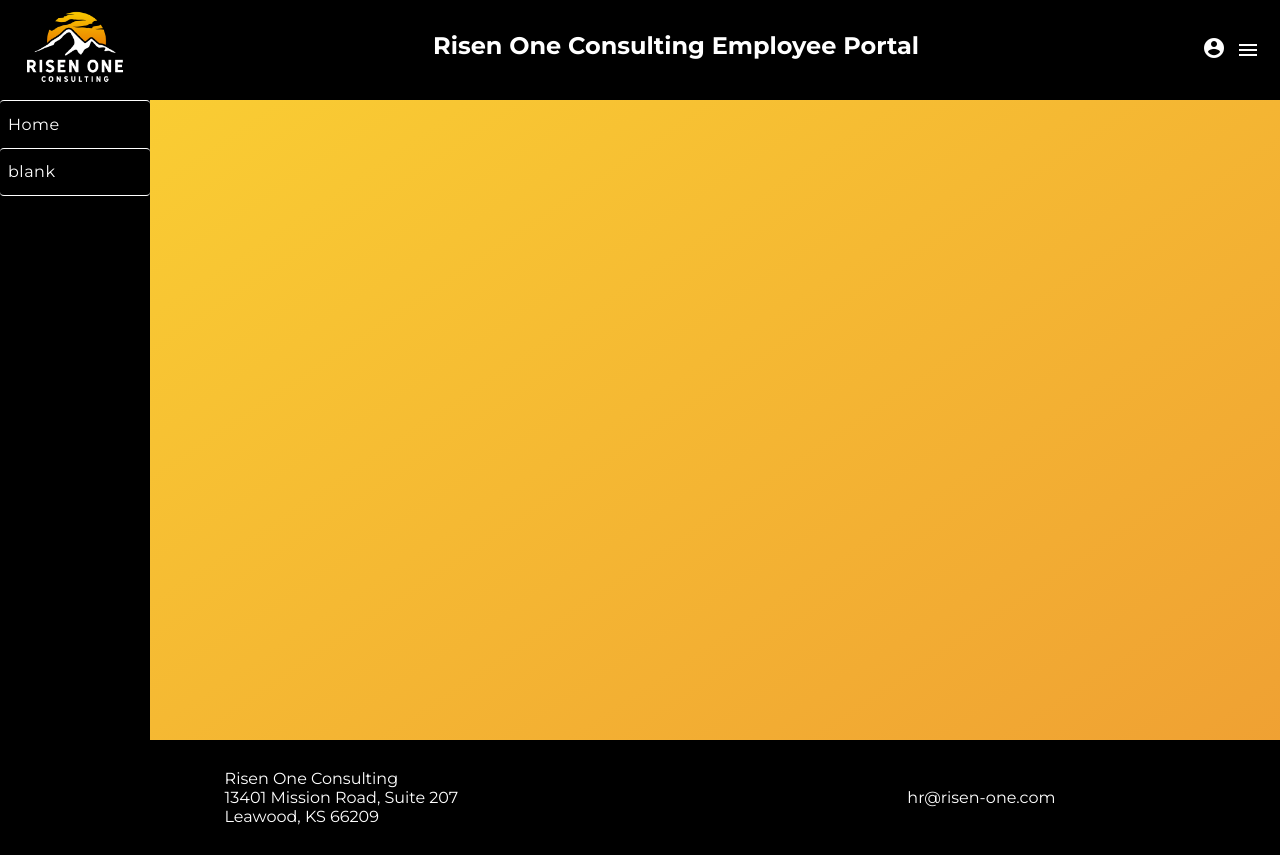
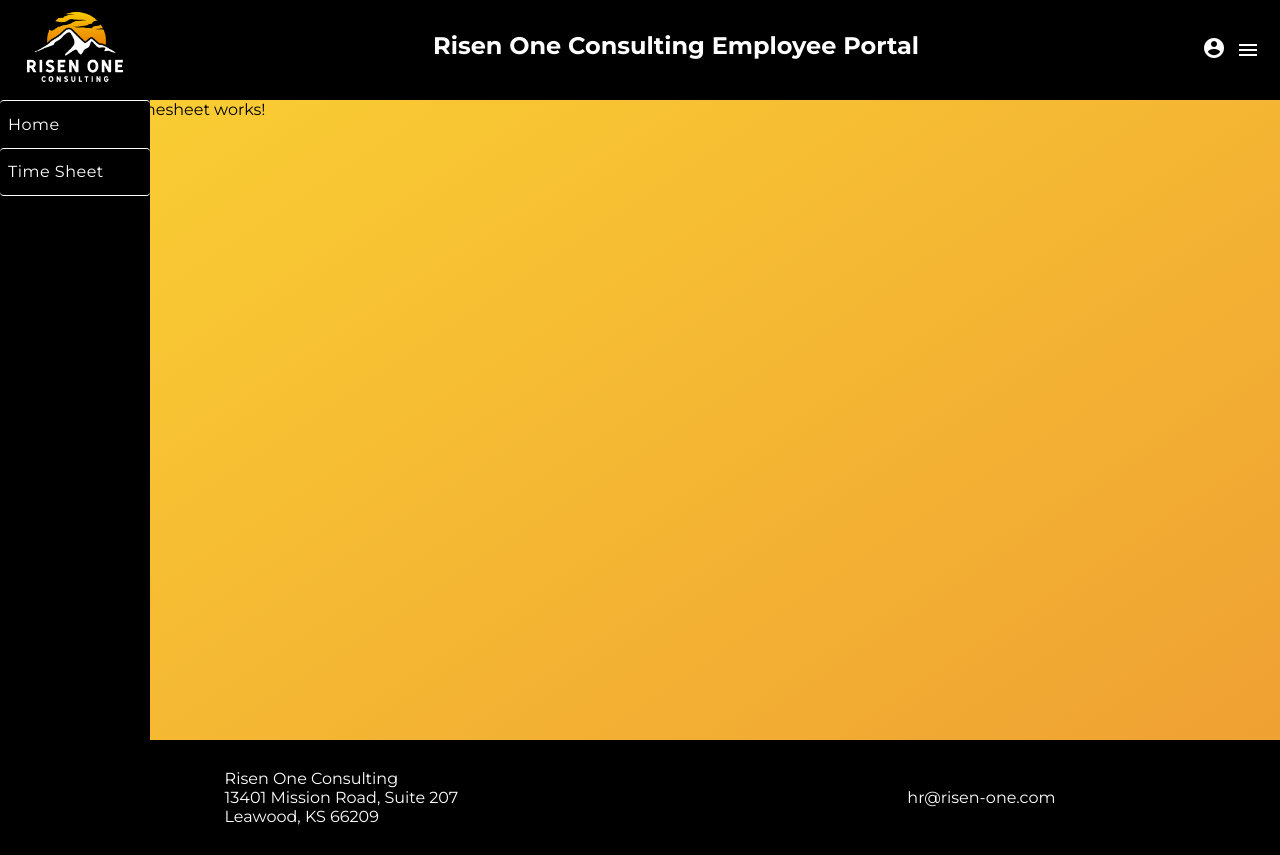
Before and after one commit to ucmo-cs/F25_Risen_One_Team1_MIC, an Angular app in the folder frontend/: page /timesheet in a window 1280 px wide. Before the commit this address led to /. Built offline with nearby package versions, Linux system fonts and the light colour scheme.

Commit message:
timesheet component + timesheet tab

```diff
--- a/frontend/src/app/app.routes.ts
+++ b/frontend/src/app/app.routes.ts
@@ -1,13 +1,14 @@
 import { Routes, RouterModule } from '@angular/router';
 import { HomeComponent } from './home/home.component';
 import { LoginComponent } from './login/login.component';
-import { NgModel } from '@angular/forms';
 import { NgModule } from '@angular/core';
+import { TimesheetComponent } from './components/timesheet/timesheet.component';
 
 export const routes: Routes = [
   { path: 'login', component: LoginComponent },
   { path: '', redirectTo: '/login', pathMatch: 'full' },
   { path: 'home', component: HomeComponent },
+  { path: "timesheet", component: TimesheetComponent },
 ];
 
 @NgModule({
@@ -16,6 +17,6 @@
   providers: []
 })
 
-  export class AppRoutingModule{
+export class AppRoutingModule {
 
 }
--- a/frontend/src/app/components/sidenav/sidenav.component.html
+++ b/frontend/src/app/components/sidenav/sidenav.component.html
@@ -1,4 +1,4 @@
 <mat-nav-list class="sidenav-container">
     <mat-list-item [routerLink]="'/home'">Home</mat-list-item>
-    <mat-list-item [routerLink]="'/blank'">blank</mat-list-item>
+    <mat-list-item [routerLink]="'/timesheet'">Time Sheet</mat-list-item>
 </mat-nav-list>
--- /dev/null
+++ b/frontend/src/app/components/timesheet/timesheet.component.html
@@ -0,0 +1 @@
+<p>timesheet works!</p>
```
Also changed, not shown: frontend/src/app/components/timesheet/timesheet.component.ts (added, +12 -0 lines), frontend/src/app/components/timesheet/timesheet.component.css (added), 1 other file (tests, documents, lock files or other folders). Lines whose indentation alone changed are shown as unchanged.
